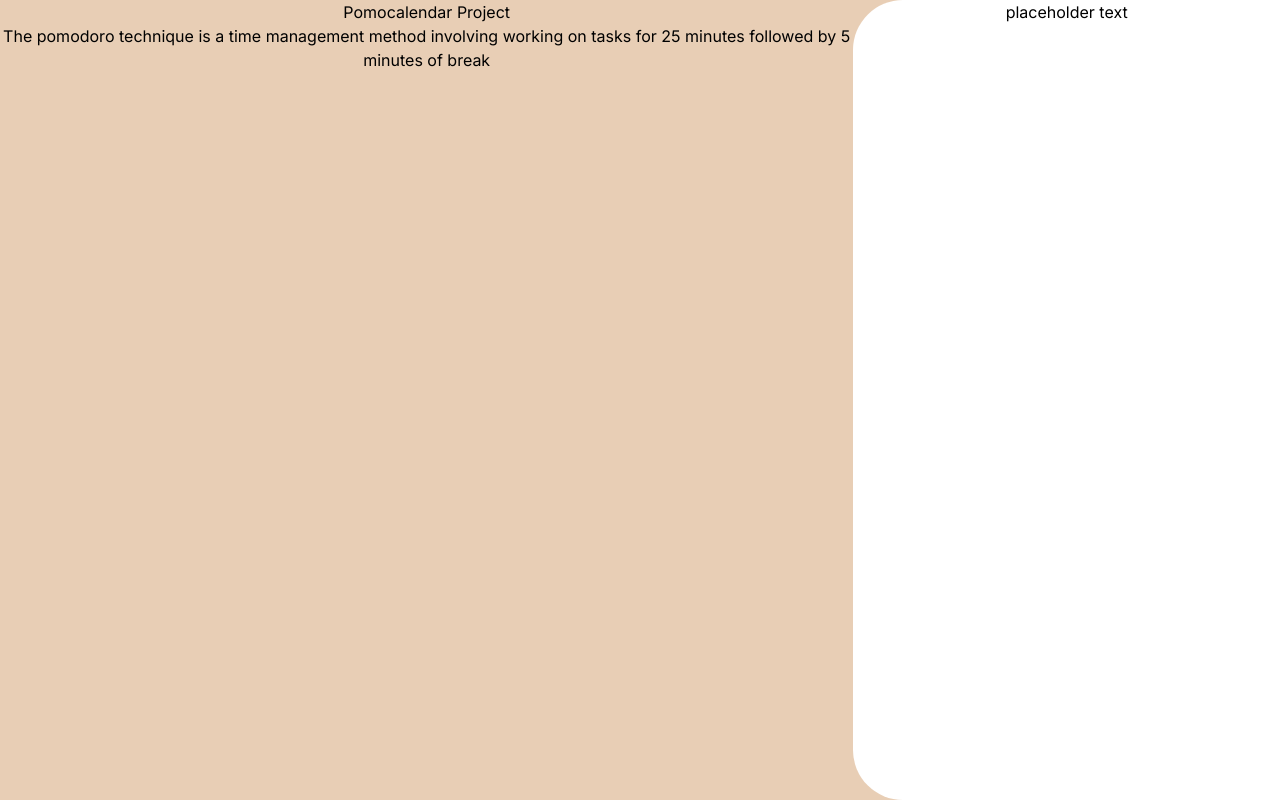
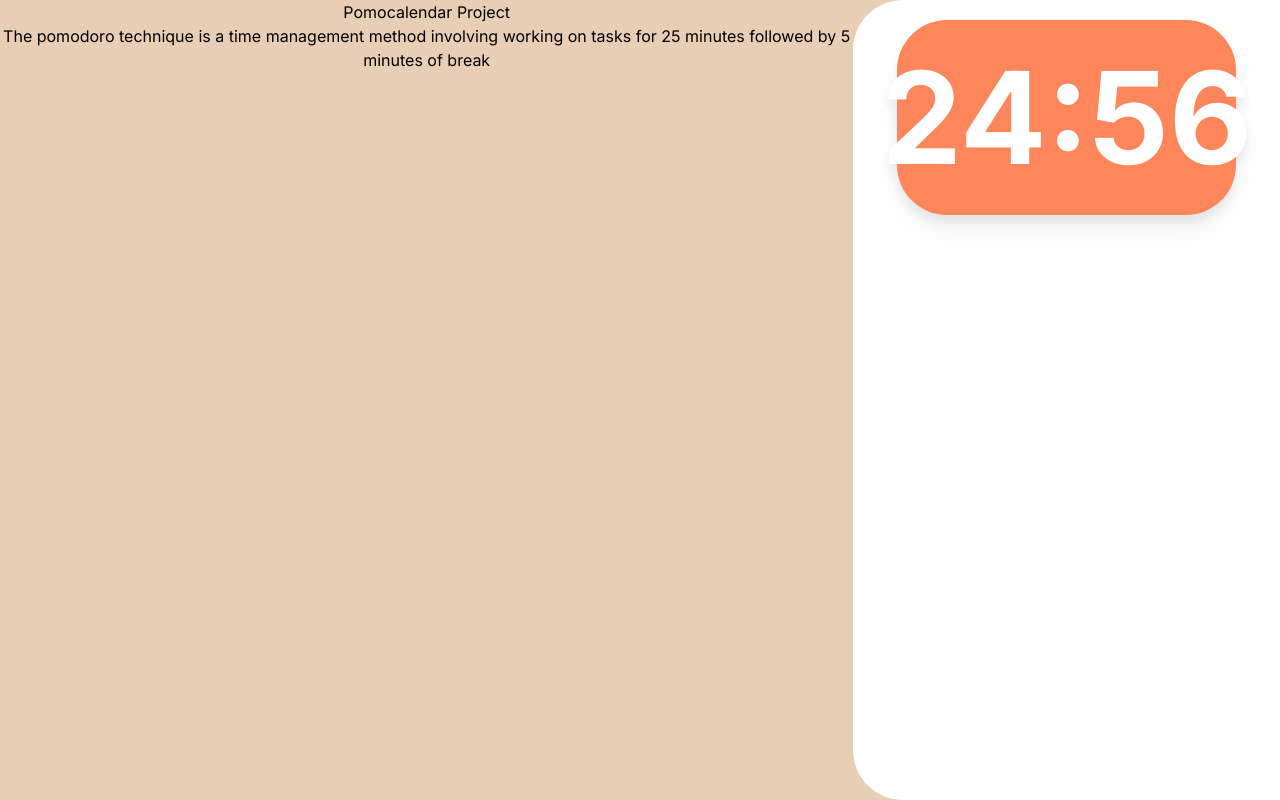
Before and after one commit to Oasis-NEU/f23-group21, a Next.js app in the folder pomocal/: page / in a window 1280 px wide. Built offline with nearby package versions, Linux system fonts and the light colour scheme.

Commit message:
Added Timerbox component

```diff
--- a/pomocal/app/components/Sidebar.js
+++ b/pomocal/app/components/Sidebar.js
@@ -1,15 +1,20 @@
 import React from 'react';
+import Timerbox from './TimerBox';
+
 
 const Sidebar = () => {
     return (
-        <div className="float-right box-border h-screen w-1/3 bg-white text-center rounded-tl-lg rounded-bl-lg">
-                <h1 className="text-center">
-                    placeholder text
-                </h1>
+        //main div
 
+        <div className="
+        float-right
+        box-border h-screen w-1/3
+        bg-white
+        text-center
+        rounded-tl-lg rounded-bl-lg
+        px-2.5 pt-5">
+            <Timerbox/>
         </div>
-
-
     )
 }
 
--- /dev/null
+++ b/pomocal/app/components/Taskbox.js
@@ -0,0 +1 @@
+import React from 'react';
--- /dev/null
+++ b/pomocal/app/components/TimerBox.js
@@ -0,0 +1,27 @@
+import React from 'react';
+
+
+
+const Timerbox = () => {
+    return (
+            <div className="
+                flex h-full justify-center">
+                <div className="
+                    box-border h-1/4 w-5/6
+                    bg-[#ff865b]
+                    drop-shadow-xl
+                    text-center
+                    rounded-tl-lg rounded-bl-lg rounded-tr-lg rounded-br-lg
+                    text-white">
+                    <div className="flex box-border h-full items-center justify-center">
+                        <h1 className="
+                            text-9xl
+                            font-inter
+                            font-bold">24:56</h1>
+                    </div>
+                </div>
+            </div>
+    )
+}
+
+export default Timerbox;
--- a/pomocal/tailwind.config.js
+++ b/pomocal/tailwind.config.js
@@ -12,6 +12,7 @@ module.exports = {
       'md' : '25px',
       'lg': '50px',
     },
+
     extend: {
     },
   },
```
